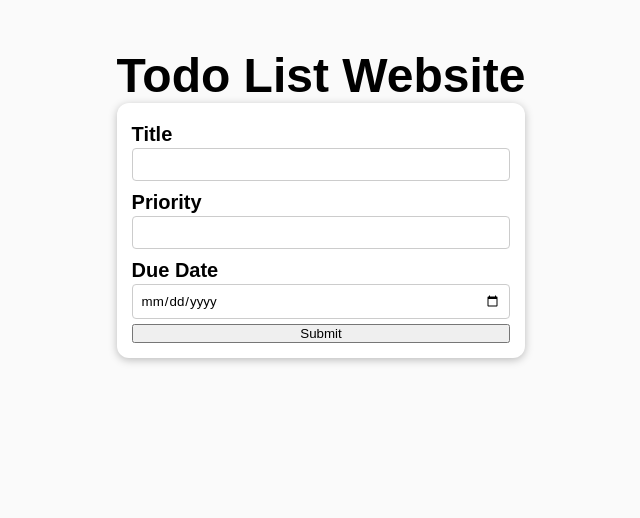
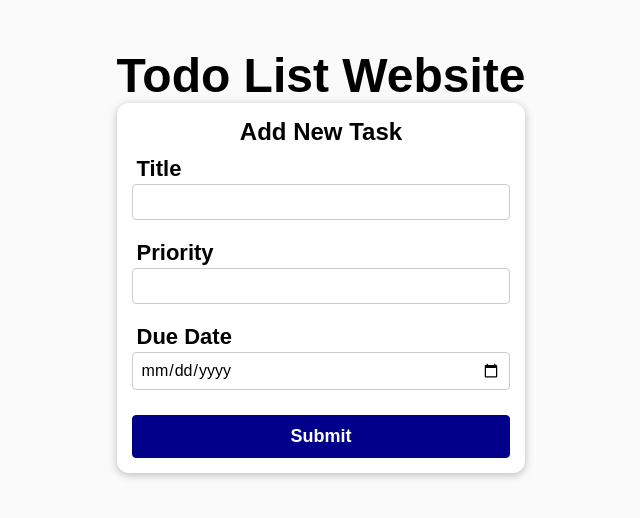
Before and after one commit to FoxPopuli/react-todo, a React (Create React App) app: page / in a window 1280 px wide. Shown: the top 518 px of the page, without its empty margins (319-959 px from the left). Built offline with nearby package versions, Linux system fonts and the light colour scheme.

Commit message:
Finished styling for NewTaskForm

```diff
--- a/src/components/NewTaskForm/NewTaskForm.js
+++ b/src/components/NewTaskForm/NewTaskForm.js
@@ -12,6 +12,7 @@ const NewTaskForm = () => {
   return (
     <Card>
       <form className={classes.form} onSubmit={submitHandler}>
+        <h2>Add New Task</h2>
         <div className={classes.formSection}>
           <label htmlFor="title">Title</label>
           <input type="text" required ref={titleInputRef}></input>
--- a/src/components/NewTaskForm/NewTaskForm.module.css
+++ b/src/components/NewTaskForm/NewTaskForm.module.css
@@ -9,18 +9,39 @@
   display: flex;
   flex-direction: column;
   justify-content: space-around;
-  margin: 5px 0;
+  margin: 10px 0px;
 }
 
 .formSection label {
-  font-size: 20px;
+  font-size: 22px;
   font-weight: bold;
+  padding-left: 5px;
 }
 
 .formSection input {
   margin-top: 2px;
   border-radius: 4px;
   border: 1px solid #ccc;
+  font-size: 16px;
 
   padding: 8px;
 }
+
+.form button {
+  background-color: darkblue;
+  color: white;
+  font-size: 18px;
+  font-weight: bold;
+  padding: 10px;
+  margin-top: 15px;
+  border-radius: 4px;
+  border: 1px solid navy;
+}
+
+.form button:hover {
+  background-color: blue;
+}
+
+.form h2 {
+  text-align: center;
+}
```
